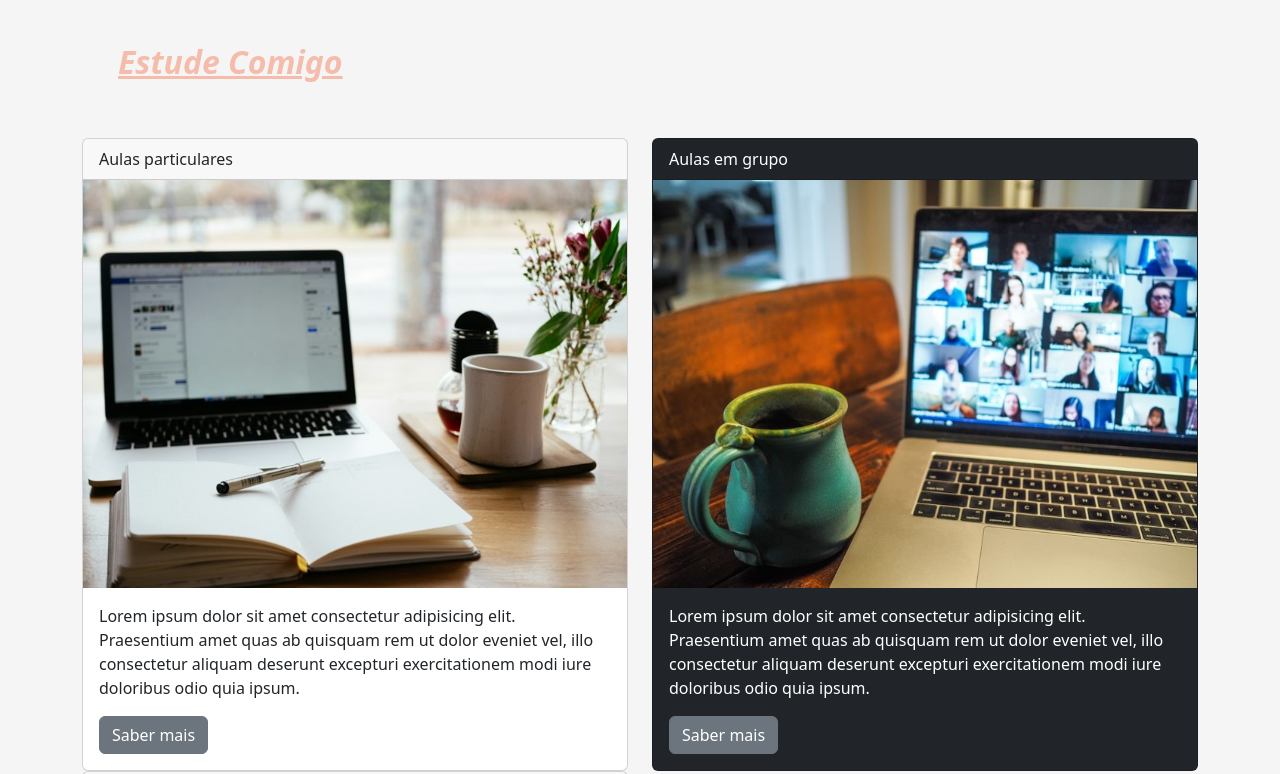
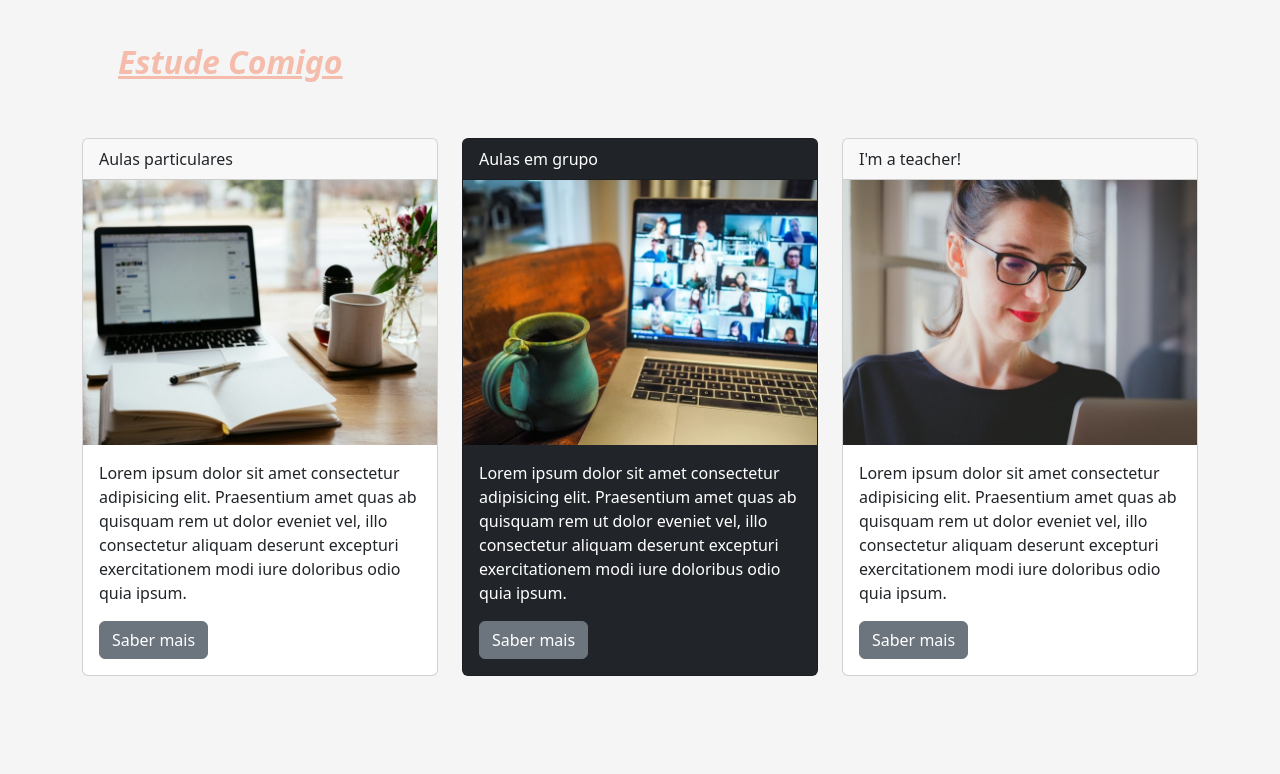
Before and after one commit to lucianafrazao/bootstrap_adv_m13, a plain HTML site: page index.html in a window 1280 px wide. Shown: the part 1460-2234 px from the top of the page. Drawn offline with Linux system fonts and the light colour scheme.

Commit message:
ajuste de colunas para telas grandes

```diff
--- a/index.html
+++ b/index.html
@@ -115,7 +115,7 @@
             </div>
             <div class="container">
                 <div class="row">
-                    <div class="col-sm-12 col-md-6">
+                    <div class="col-sm-6 col-md-6 col-lg-4">
                         <div class="card">
                             <div class="card-header">Aulas particulares</div>
                             <img src="./imagens/private.jpg">
@@ -127,7 +127,7 @@
                             </div>
                         </div>
                     </div>
-                    <div class="col-sm-12 col-md-6">
+                    <div class="col-sm-6 col-md-6 col-lg-4">
                         <div class="card text-bg-dark">
                             <div class="card-header">Aulas em grupo</div>
                             <img src="./imagens/group.jpg">
@@ -139,7 +139,7 @@
                             </div>
                         </div>
                     </div>
-                    <div class="col-sm-12 col-md-6">
+                    <div class="col-sm-6 col-md-6 col-lg-4">
                         <div class="card">
                             <div class="card-header">I'm a teacher!</div>
                             <img src="./imagens/onlineteacher.jpg">
```
